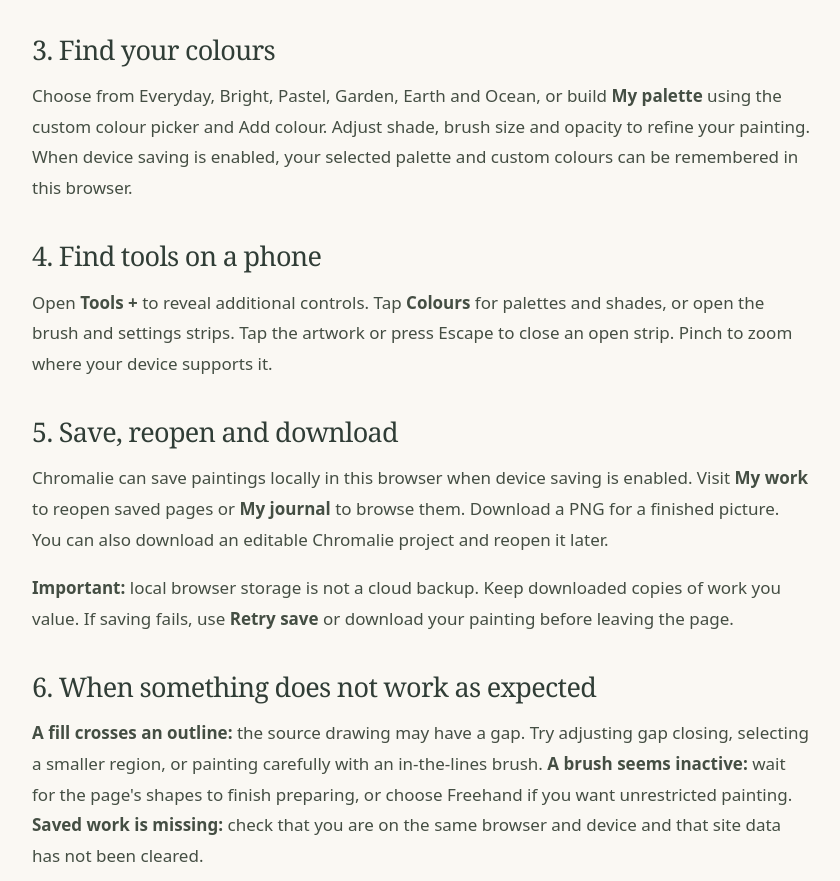
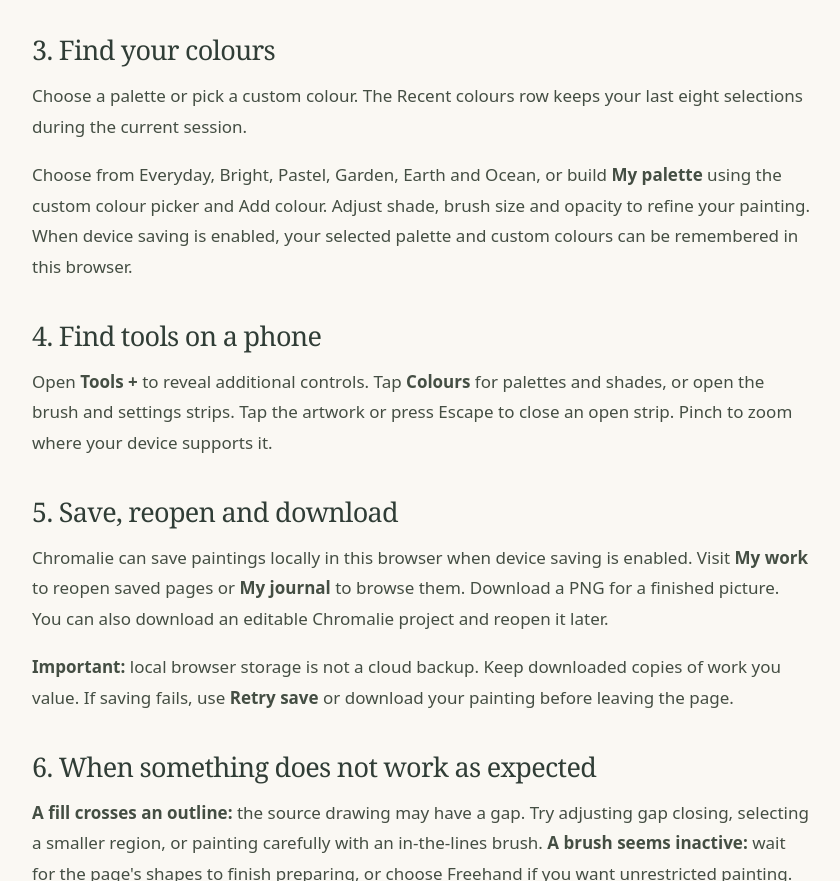
Before and after one commit to Varnasr/Chromalie, a website: page dist/help.html in a window 1280 px wide. Shown: the part 1050-1931 px from the top of the page, without its empty margins (218-1058 px from the left). Drawn offline with Linux system fonts and the light colour scheme.

Commit message:
Document recent colours in the public help guide

```diff
--- a/dist/help.html
+++ b/dist/help.html
@@ -4,7 +4,7 @@
 <main class="policy-page" id="help-content"><p class="policy-date">Chromalie · Help &amp; features</p><h1>Make the most of your colouring studio</h1><p>Choose a page, pick a colour, and paint at your own pace. This guide explains the main tools and how to keep your work.</p>
 <h2>1. Find something to colour</h2><p>Browse the library by subject or collection. Search for a particular theme, or use the detail filter to find simpler or more intricate pages. Open a page to enter the studio.</p>
 <h2>2. Choose how to paint</h2><p><strong>Fill</strong> colours a detected region with a tap or click. <strong>In the lines</strong> clips brush strokes to detected shapes. <strong>Freehand</strong> lets you paint beyond those boundaries. Use the eraser to remove applied colour without removing the original drawing.</p><p>Try pencil, coloured pencil, marker, acrylic, oil, gouache, watercolour, pastel, charcoal, dry brush, airbrush, glitter and ink. The effects are digital approximations of traditional media, and results depend on the selected brush settings.</p>
-<h2>3. Work with layers</h2><p>Use <strong>+ Layer</strong> to add a separate transparent painting layer (up to five). Select a layer to paint on it. Use <strong>Hide</strong> or <strong>Show</strong> to control whether it appears, and adjust its slider to change opacity. Layers are included in local saves and editable project downloads. Switching layers clears the current undo history, so save an editable project before making extensive changes.</p><h2>3. Find your colours</h2><p>Choose from Everyday, Bright, Pastel, Garden, Earth and Ocean, or build <strong>My palette</strong> using the custom colour picker and Add colour. Adjust shade, brush size and opacity to refine your painting. When device saving is enabled, your selected palette and custom colours can be remembered in this browser.</p>
+<h2>3. Work with layers</h2><p>Use <strong>+ Layer</strong> to add a separate transparent painting layer (up to five). Select a layer to paint on it. Use <strong>Hide</strong> or <strong>Show</strong> to control whether it appears, and adjust its slider to change opacity. Layers are included in local saves and editable project downloads. Switching layers clears the current undo history, so save an editable project before making extensive changes.</p><h2>3. Find your colours</h2><p>Choose a palette or pick a custom colour. The Recent colours row keeps your last eight selections during the current session.</p><p>Choose from Everyday, Bright, Pastel, Garden, Earth and Ocean, or build <strong>My palette</strong> using the custom colour picker and Add colour. Adjust shade, brush size and opacity to refine your painting. When device saving is enabled, your selected palette and custom colours can be remembered in this browser.</p>
 <h2>4. Find tools on a phone</h2><p>Open <strong>Tools +</strong> to reveal additional controls. Tap <strong>Colours</strong> for palettes and shades, or open the brush and settings strips. Tap the artwork or press Escape to close an open strip. Pinch to zoom where your device supports it.</p>
 <h2>5. Save, reopen and download</h2><p>Chromalie can save paintings locally in this browser when device saving is enabled. Visit <strong>My work</strong> to reopen saved pages or <strong>My journal</strong> to browse them. Download a PNG for a finished picture. You can also download an editable Chromalie project and reopen it later.</p><p><strong>Important:</strong> local browser storage is not a cloud backup. Keep downloaded copies of work you value. If saving fails, use <strong>Retry save</strong> or download your painting before leaving the page.</p>
 <h2>6. When something does not work as expected</h2><p><strong>A fill crosses an outline:</strong> the source drawing may have a gap. Try adjusting gap closing, selecting a smaller region, or painting carefully with an in-the-lines brush. <strong>A brush seems inactive:</strong> wait for the page's shapes to finish preparing, or choose Freehand if you want unrestricted painting. <strong>Saved work is missing:</strong> check that you are on the same browser and device and that site data has not been cleared.</p>
```
